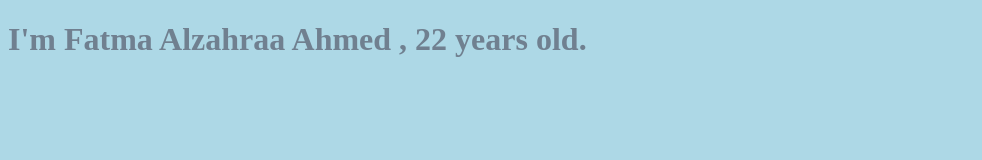
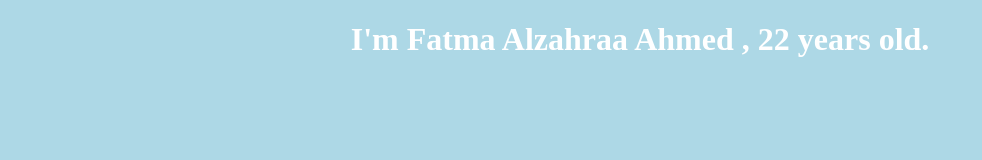
Before and after one commit to fatmaAlzahraa10/My-Repo, a plain HTML site: page index.html in a window 1280 px wide. Shown: the whole page, without its empty margins (0-982 px from the left). Drawn offline with Linux system fonts and the light colour scheme.

Commit message:
my nformation

```diff
--- a/index.html
+++ b/index.html
@@ -9,7 +9,8 @@
             background-color: lightblue;
         }
         h1{
-            color: slategray;
+            color: white;
+            text-align: center;
         }
     </style>
 </head>
```
